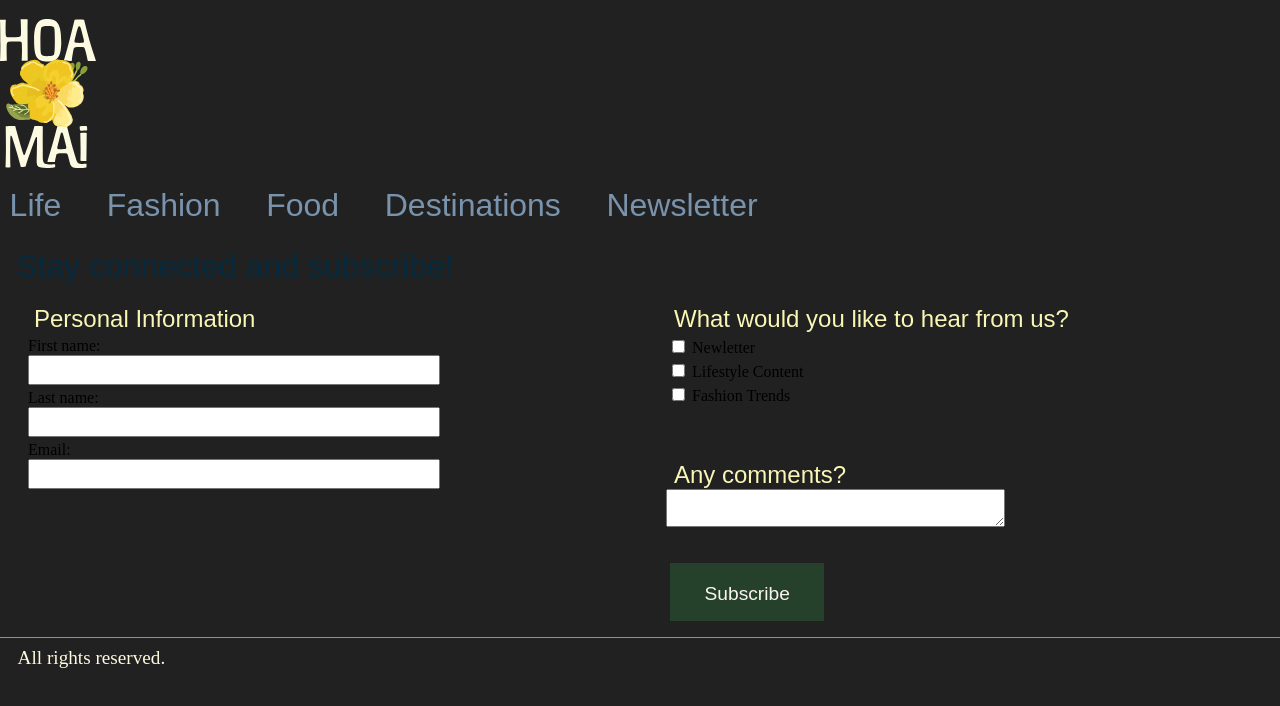
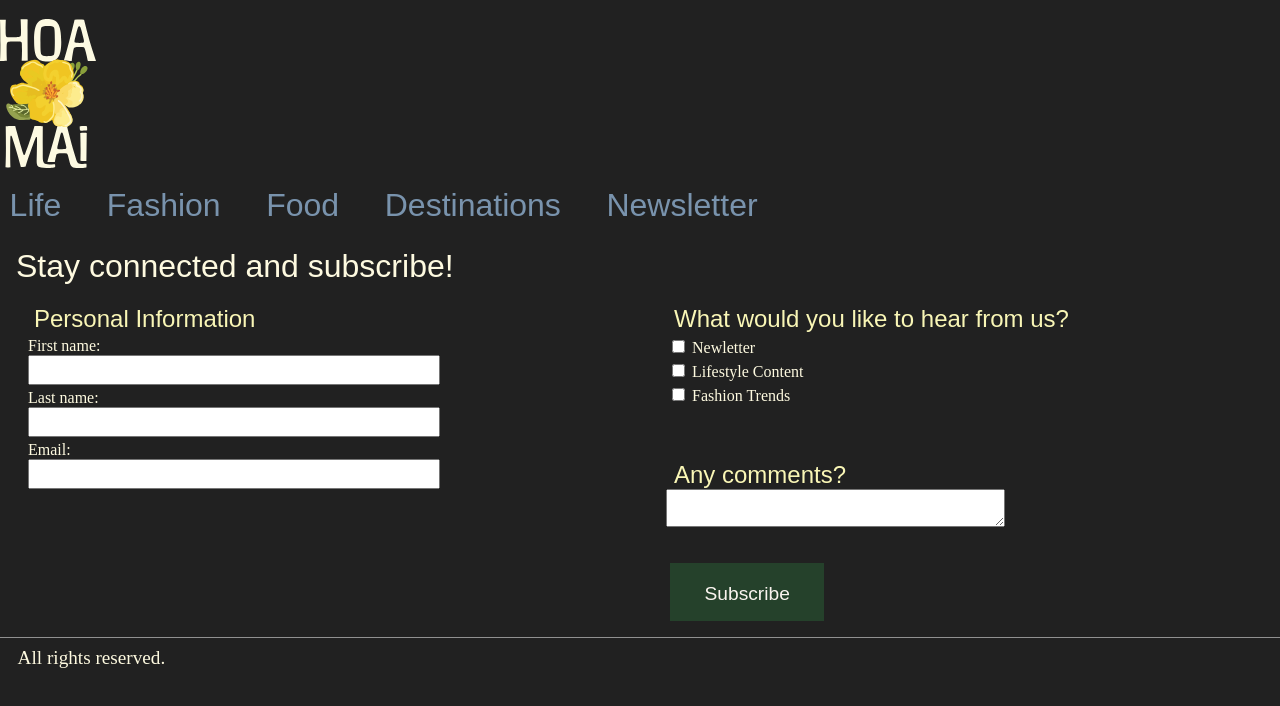
Before and after one commit to mylinhduong/mylinhduong.github.io, a plain HTML site: page grc339/digital-magazine/newsletter.html in a window 1280 px wide. Drawn offline with Linux system fonts and the dark colour scheme; a web font is replaced by a local one.

Commit message:
Add files via upload

```diff
--- a/grc339/digital-magazine/style.css
+++ b/grc339/digital-magazine/style.css
@@ -442,4 +442,16 @@ form section h2 {
      h1 img {
         opacity: 0;
         }
-}
+
+        h2.page-title {
+            color:#FEFAE0;
+        }
+
+        form section.personal-info label {
+            color: #FEFAE0;
+        }
+
+        form section.subscription-type label {
+            color: #FEFAE0;
+        }
+    }
```
